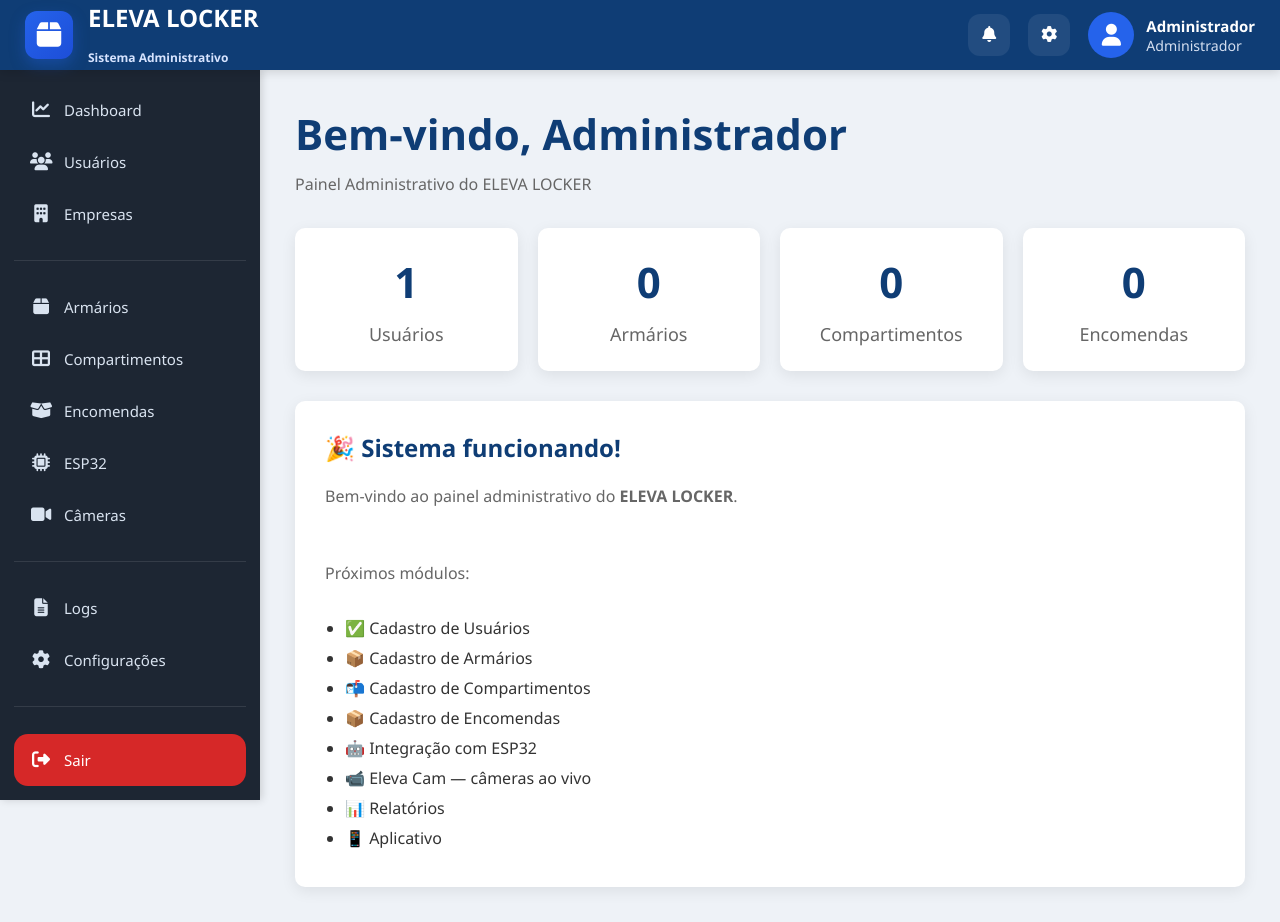
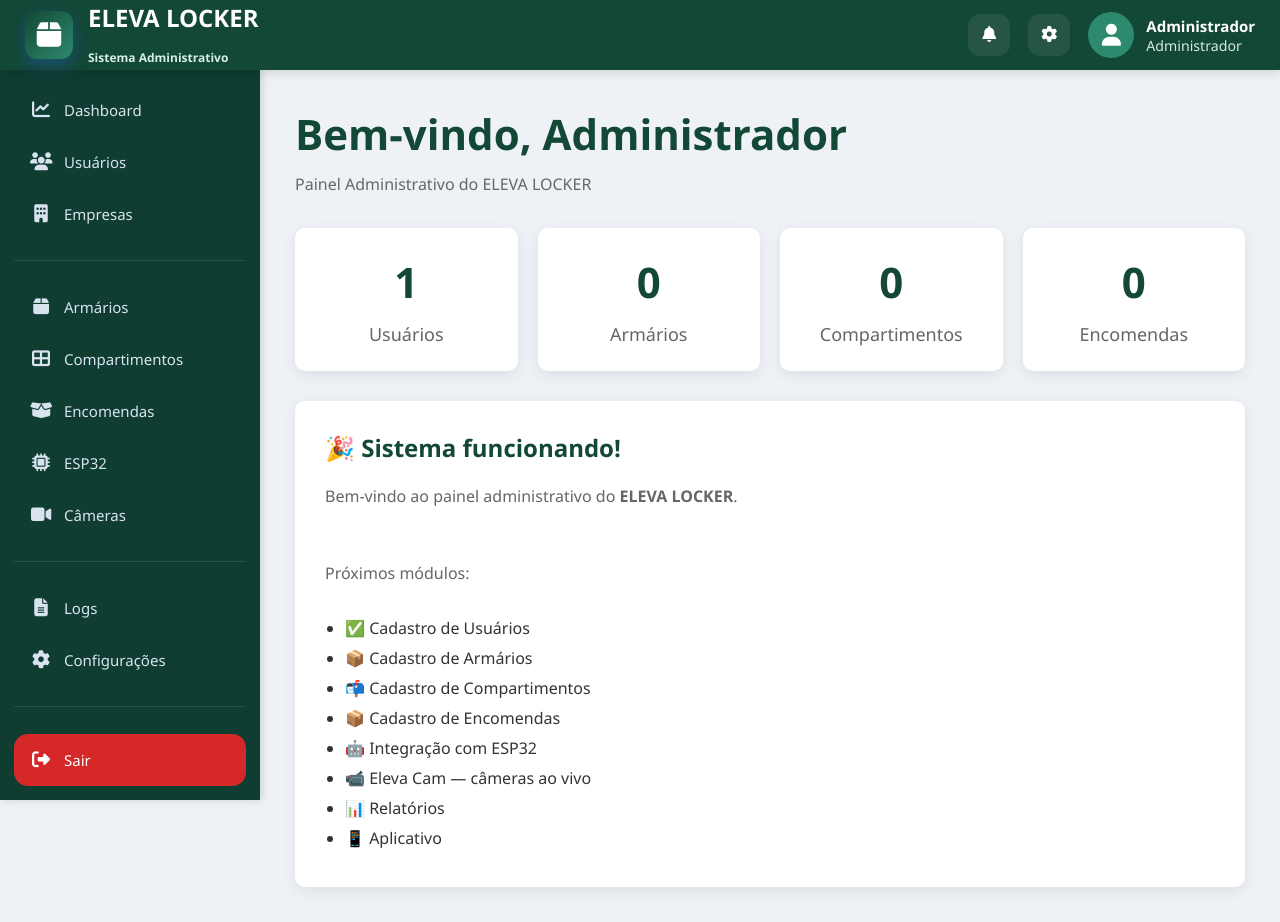
Before and after one commit to sandrodemoraes/eleva-locker, a Flask app: page /dashboard in a window 1280 px wide. Run offline with Flask 3, Linux system fonts and the light colour scheme; a user stored in the database is signed in; some libraries are stand-ins or nearby versions.

Commit message:
fix(ui): restaura tema verde Eleva no login e painel
O PC do domínio estava na branch do Eleva Cam com o login azul antigo.
Alinha cores ao servidor (#134736 / #0F3D31 / #2D8A6E).

Co-authored-by: sandrodemoraes <sandrodemoraes@users.noreply.github.com>

```diff
--- a/static/css/layout.css
+++ b/static/css/layout.css
@@ -43,7 +43,7 @@ a{
     left:0;
     right:0;
     height:70px;
-    background:#0f3d75;
+    background:#134736;
     color:#fff;
     display:flex;
     align-items:center;
@@ -101,7 +101,7 @@ a{
     left:0;
     width:260px;
     height:calc(100vh - 70px);
-    background:#1d2633;
+    background:#0F3D31;
     overflow-y:auto;
     box-shadow:2px 0 8px rgba(0,0,0,.15);
 }
@@ -134,7 +134,7 @@ a{
 }
 
 .sidebar-menu a:hover{
-    background:#0f3d75;
+    background:#134736;
     color:#fff;
 }
 
@@ -171,7 +171,7 @@ a{
 =========================== */
 
 .content h1{
-    color:#0f3d75;
+    color:#134736;
     font-size:42px;
     margin-bottom:10px;
 }
@@ -207,7 +207,7 @@ a{
 
 .numero{
     font-size:48px;
-    color:#0f3d75;
+    color:#134736;
     font-weight:bold;
 }
 
@@ -230,7 +230,7 @@ a{
 }
 
 .painel h2{
-    color:#0f3d75;
+    color:#134736;
     margin-bottom:20px;
 }
 
@@ -309,7 +309,7 @@ a{
 
     justify-content:center;
 
-    background:linear-gradient(135deg,#2563EB,#1D4ED8);
+    background:linear-gradient(135deg,#134736,#2D8A6E);
 
     color:white;
 
@@ -331,7 +331,7 @@ a{
 
 .logo-text span{
 
-    color:#d7e4ff;
+    color:#d7efe6;
 
     font-size:12px;
 
@@ -369,7 +369,7 @@ a{
 
 .btn-icon:hover{
 
-    background:#2563EB;
+    background:#2D8A6E;
 
     transform:translateY(-2px);
 
@@ -383,7 +383,7 @@ a{
 
     border-radius:50%;
 
-    background:#2563EB;
+    background:#2D8A6E;
 
     color:white;
 
@@ -419,7 +419,7 @@ a{
 
 .usuario small{
 
-    color:#d5dff0;
+    color:#d5ebe3;
 
     display:block;
 
--- a/static/style.css
+++ b/static/style.css
@@ -2,7 +2,8 @@ body{
     margin:0;
     padding:0;
     font-family:Arial, Helvetica, sans-serif;
-    background:#f4f6f9;
+    background:linear-gradient(145deg,#0F3D31 0%,#134736 50%,#2D8A6E 100%);
+    min-height:100vh;
 }
 
 .login-box{
@@ -16,7 +17,7 @@ body{
 }
 
 h1{
-    color:#0066cc;
+    color:#134736;
     margin-bottom:10px;
 }
 
@@ -37,7 +38,7 @@ input{
 button{
     width:100%;
     padding:12px;
-    background:#0066cc;
+    background:#134736;
     color:white;
     border:none;
     border-radius:6px;
@@ -46,5 +47,5 @@ button{
 }
 
 button:hover{
-    background:#0050aa;
+    background:#0F3D31;
 }
--- a/templates/dashboard.html
+++ b/templates/dashboard.html
@@ -25,7 +25,7 @@ Dashboard | ELEVA LOCKER
 .numero{
     font-size:42px;
     font-weight:bold;
-    color:#0f3d75;
+    color:#134736;
 }
 
 .titulo-card{
@@ -43,7 +43,7 @@ Dashboard | ELEVA LOCKER
 }
 
 .painel h2{
-    color:#0f3d75;
+    color:#134736;
     margin-bottom:20px;
 }
 
```
